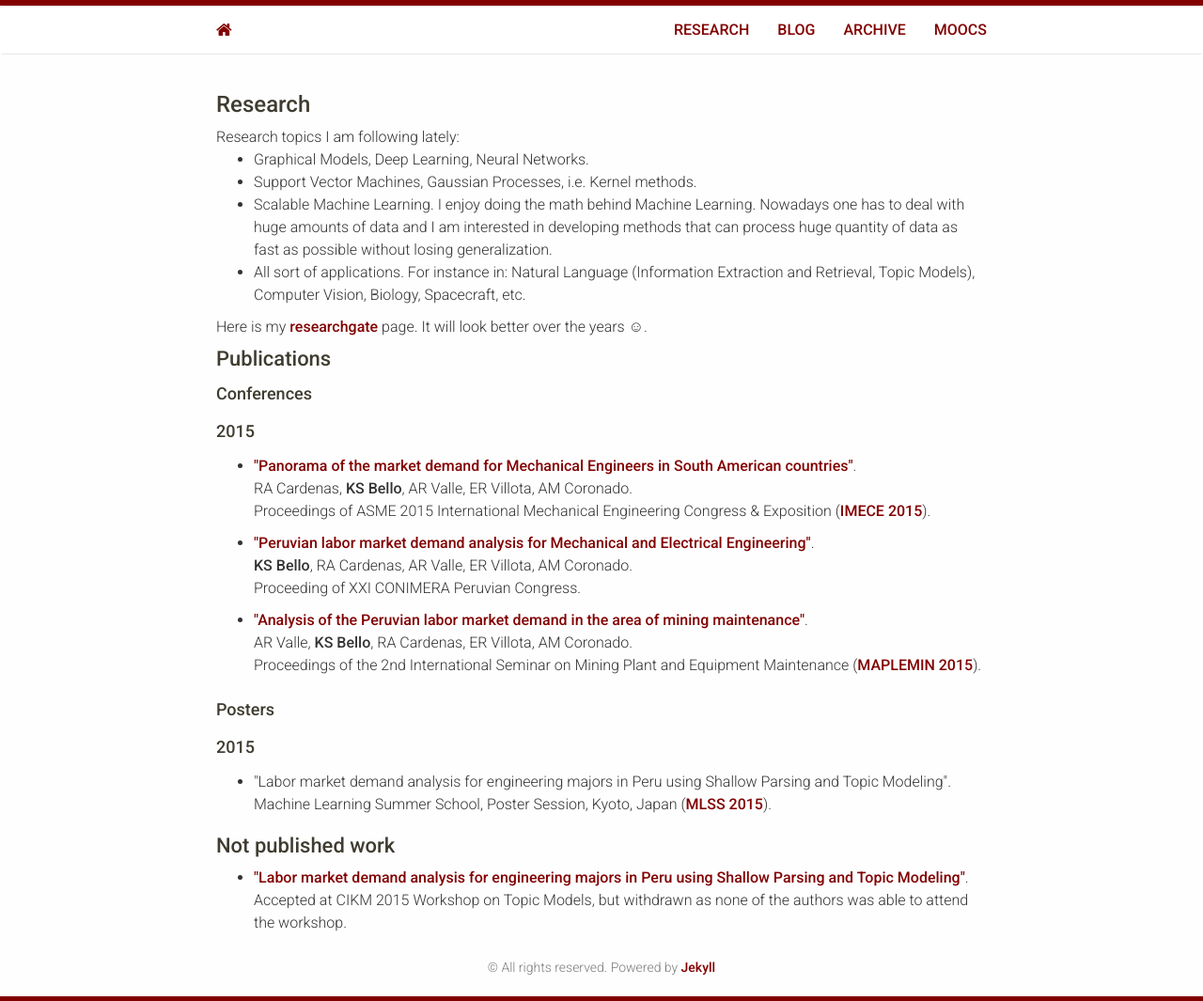
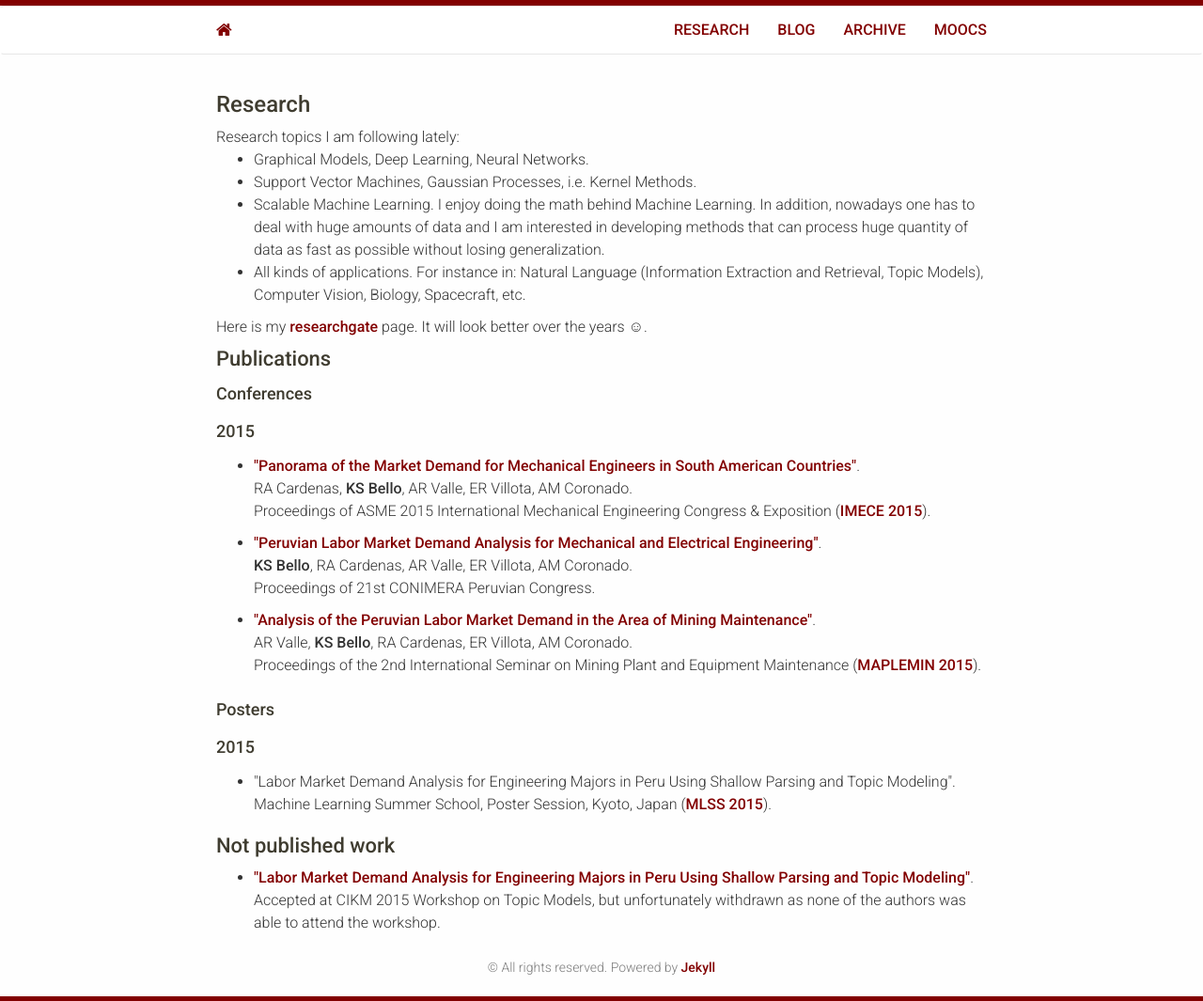
Before and after one commit to kevinsbello/kevinsbello.github.io, a Jekyll site: the page built from research/index.html, in a window 1280 px wide. Shown: the whole page at 94% size. Built offline with Jekyll 4.4.1, drawn with Linux system fonts in a browser that asks for light colours; nearby versions of some CDN libraries; library files that are not in the unit come from our copies.

Commit message:
minor change

```diff
--- a/research/index.html
+++ b/research/index.html
@@ -11,9 +11,9 @@ page_name: Research
             Research topics I am following lately:
             <ul>
                 <li>Graphical Models, Deep Learning, Neural Networks.</li>
-                <li>Support Vector Machines, Gaussian Processes, i.e. Kernel methods.</li>
-                <li>Scalable Machine Learning. I enjoy doing the math behind Machine Learning. Nowadays one has to deal with huge amounts of data and I am interested in developing methods that can process huge quantity of data as fast as possible without losing generalization.</li>
-                <li>All sort of applications. For instance in: Natural Language (Information Extraction and Retrieval, Topic Models), Computer Vision, Biology, Spacecraft, etc.</li>
+                <li>Support Vector Machines, Gaussian Processes, i.e. Kernel Methods.</li>
+                <li>Scalable Machine Learning. I enjoy doing the math behind Machine Learning. In addition, nowadays one has to deal with huge amounts of data and I am interested in developing methods that can process huge quantity of data as fast as possible without losing generalization.</li>
+                <li>All kinds of applications. For instance in: Natural Language (Information Extraction and Retrieval, Topic Models), Computer Vision, Biology, Spacecraft, etc.</li>
             </ul>
 			<p>Here is my <!--<a href="https://scholar.google.com/citations?hl=en&user=pCS09UsAAAAJ">google scholar</a> and--> <a href="http://www.researchgate.net/profile/Kevin_Bello" target='_blank'>researchgate</a> page. It will look better over the years ☺.</p>
 
@@ -22,13 +22,13 @@ page_name: Research
 			<h5>Conferences</h5>
 			<h5>2015</h5>
 			<ul class="papers">
-				<li><a href="https://www.researchgate.net/publication/284156153_Panorama_of_the_market_demand_for_mechanical_engineers_in_South_American_countries" target="_blank">"Panorama of the market demand for Mechanical Engineers in South American countries"</a>.<br>
+				<li><a href="https://www.researchgate.net/publication/284156153_Panorama_of_the_market_demand_for_mechanical_engineers_in_South_American_countries" target="_blank">"Panorama of the Market Demand for Mechanical Engineers in South American Countries"</a>.<br>
 					RA Cardenas, <strong>KS Bello</strong>, AR Valle, ER Villota, AM Coronado.<br>
 					Proceedings of ASME 2015 International Mechanical Engineering Congress & Exposition (<a href="http://www.asmeconferences.org/IMECE2015/" target="_blank">IMECE 2015</a>).</li>
-				<li><a href="http://www.researchgate.net/publication/279789866_Anlisis_del_mercado_laboral_peruano_para_las_ramas_de_ingeniera_mecnica_e_ingeniera_elctrica" target="_blank">"Peruvian labor market demand analysis for Mechanical and Electrical Engineering"</a>.<br>
+				<li><a href="http://www.researchgate.net/publication/279789866_Anlisis_del_mercado_laboral_peruano_para_las_ramas_de_ingeniera_mecnica_e_ingeniera_elctrica" target="_blank">"Peruvian Labor Market Demand Analysis for Mechanical and Electrical Engineering"</a>.<br>
 					<strong>KS Bello</strong>, RA Cardenas, AR Valle, ER Villota, AM Coronado.<br>
-					 Proceeding of XXI CONIMERA Peruvian Congress.</li>
-				<li><a href="http://www.researchgate.net/publication/279796897_Analysis_of_the_Peruvian_labor_market_demand_in_the_area_of_mining_maintenance" target="_blank">"Analysis of the Peruvian labor market demand in the area of mining maintenance"</a>.<br>
+					 Proceedings of 21st CONIMERA Peruvian Congress.</li>
+				<li><a href="http://www.researchgate.net/publication/279796897_Analysis_of_the_Peruvian_labor_market_demand_in_the_area_of_mining_maintenance" target="_blank">"Analysis of the Peruvian Labor Market Demand in the Area of Mining Maintenance"</a>.<br>
 					AR Valle, <strong>KS Bello</strong>, RA Cardenas, ER Villota, AM Coronado. <br>
 					Proceedings of the 2nd International Seminar on Mining Plant and Equipment Maintenance (<a href="https://gecamin.com/maplemin/2015/english/" target="_blank">MAPLEMIN 2015</a>).</li>
 			</ul>
@@ -37,15 +37,15 @@ page_name: Research
 			<h5>Posters</h5>
 			<h5>2015</h5>
 			<ul class="papers">
-				<li>"Labor market demand analysis for engineering majors in Peru using Shallow Parsing and Topic Modeling".<br>
+				<li>"Labor Market Demand Analysis for Engineering Majors in Peru Using Shallow Parsing and Topic Modeling".<br>
 					Machine Learning Summer School, Poster Session, Kyoto, Japan (<a href="http://www.iip.ist.i.kyoto-u.ac.jp/mlss15/doku.php?id=presentation" target="_blank">MLSS 2015</a>).</li>
 			</ul>
 
 			<!--Not published work-->
 			<h4>Not published work</h4>
 			<ul class="papers">
-				<li><a href="/files/papers/shallow_parsing_topic_models.pdf" target="_blank"> "Labor market demand analysis for engineering majors in Peru using Shallow Parsing and Topic Modeling"</a>.<br>
-					Accepted at CIKM 2015 Workshop on Topic Models, but withdrawn as none of the authors was able to attend the workshop.</li>
+				<li><a href="/files/papers/shallow_parsing_topic_models.pdf" target="_blank"> "Labor Market Demand Analysis for Engineering Majors in Peru Using Shallow Parsing and Topic Modeling"</a>.<br>
+					Accepted at CIKM 2015 Workshop on Topic Models, but unfortunately withdrawn as none of the authors was able to attend the workshop.</li>
 			</ul>
 		</div>
 		</div>
```
